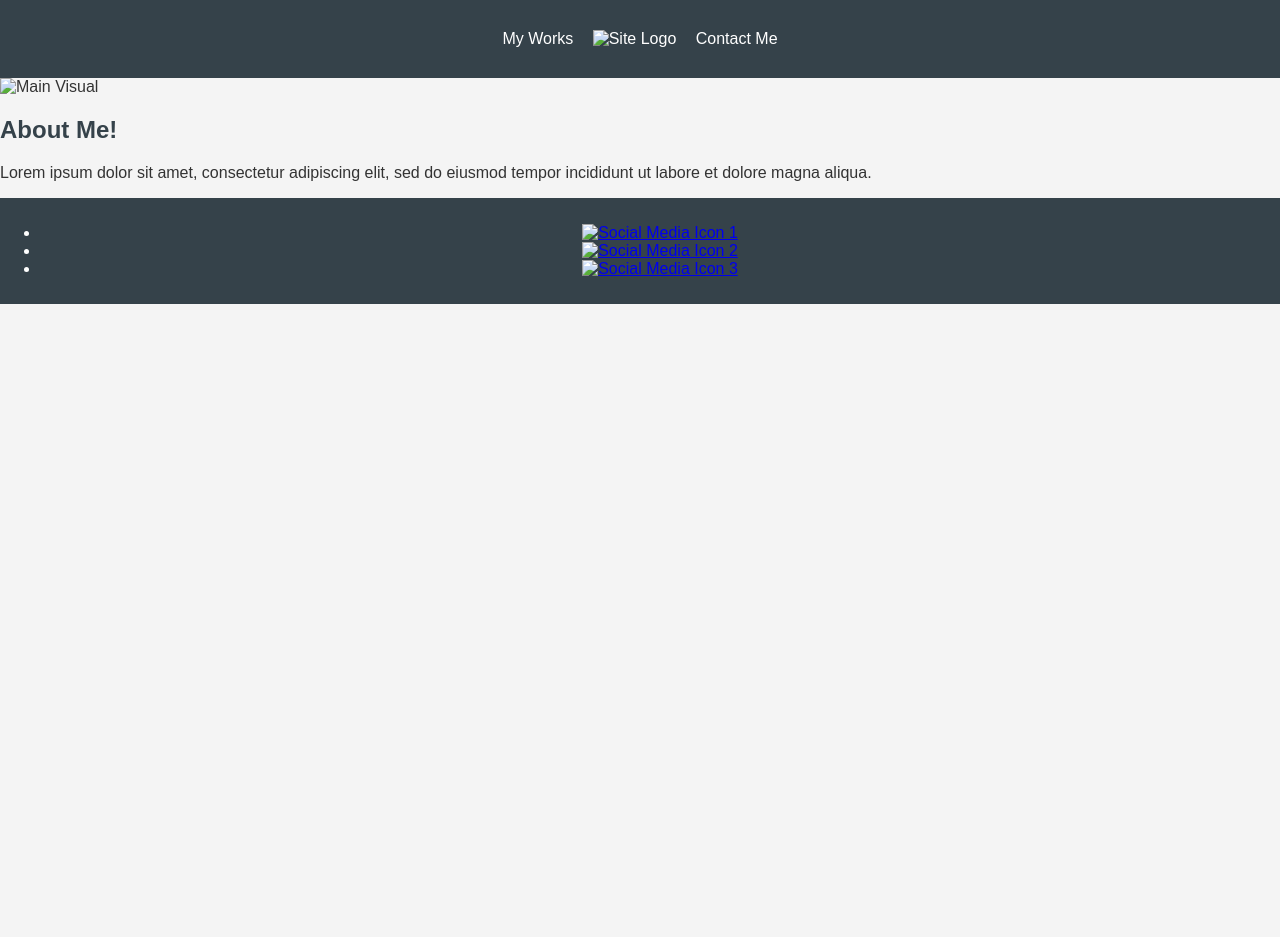
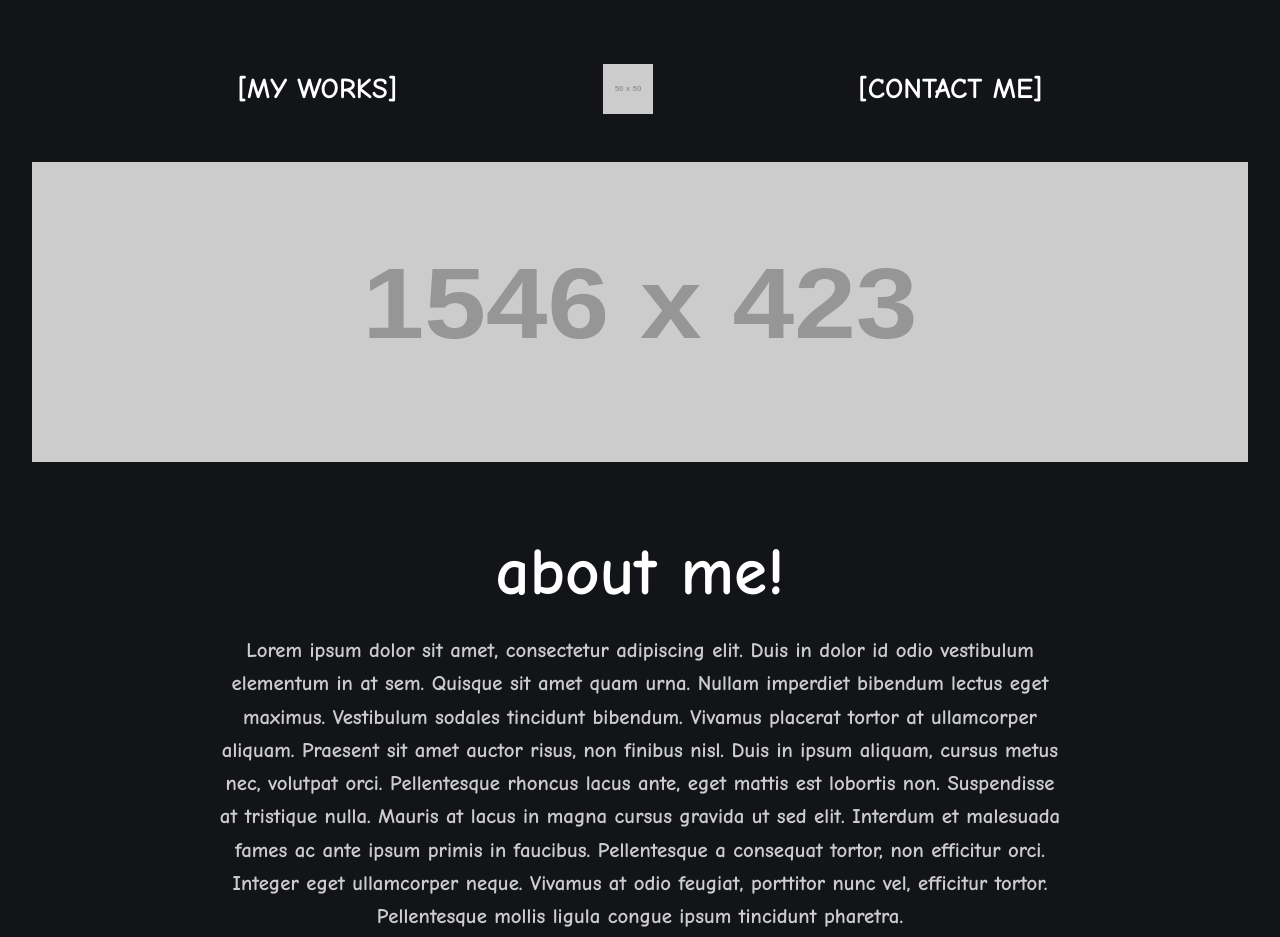
Before and after one commit to ImMarv/portfolio-template, a website: page portfolio-website/public/pages/index.html in a window 1280 px wide. Shown: the top 937 px of the page. Before the commit the page ends 800 px from the top, so only its background shows below. Drawn offline with Linux system fonts and the light colour scheme; placeholder pictures from the web are drawn by us.

Commit message:
index changed

```diff
--- /dev/null
+++ b/portfolio-website/public/css/index.css
@@ -0,0 +1,107 @@
+/* index.css */
+
+:root {
+  --night: #121417;
+  --rusty-red: #D72247;
+  --claret: #751B2F;
+  --white: #FFFFFF;
+}
+
+* {
+  margin: 0;
+  padding: 0;
+  box-sizing: border-box;
+}
+
+body {
+  background-color: var(--night);
+  color: var(--white);
+  font-family: 'Comic Neue', cursive, sans-serif;
+  text-align: center;
+  line-height: 1.6;
+  padding: 2rem;
+}
+
+/* NAVIGATION */
+.navbar {
+  display: flex;
+  justify-content: space-evenly;
+  align-items: center;
+  padding: 2rem 0;
+  font-size: 1.8rem;
+}
+
+.navbar a {
+  color: var(--white);
+  text-decoration: none;
+  font-weight: bold;
+  transition: color 0.3s ease;
+}
+
+.navbar a:hover {
+  color: var(--rusty-red);
+}
+
+.logo {
+  width: 50px;
+  height: 50px;
+  object-fit: fill;
+}
+
+/* BANNER */
+.hero-image {
+  width: 100%;
+  max-height: 300px;
+  object-fit: fill;
+  margin: 1rem 0;
+}
+
+/* ABOUT SECTION */
+.about {
+  margin: 2rem 0;
+}
+
+.about h1 {
+  font-size: 4.2rem;
+  margin-bottom: 0.5rem;
+  text-transform: lowercase;
+}
+
+.about p {
+  max-width: 70%;
+  margin: 0 auto;
+  font-size: 1.3rem;
+  color: #ccc;
+}
+
+/* SOCIAL MEDIA ICONS */
+.social-media ul {
+  list-style: none;
+  display: flex;
+  justify-content: center;
+  gap: 2rem;
+  margin-top: 2rem;
+}
+
+.social-media li {
+  display: flex;
+  flex-direction: column;
+  align-items: center;
+}
+
+.social-media img {
+  width: 128px;
+  height: 128px;
+  transition: transform 0.2s ease;
+}
+
+.social-media img:hover {
+  transform: scale(1.1);
+}
+
+.social-media a {
+  text-decoration: none;
+  color: var(--white);
+  margin-top: 0.5rem;
+  font-size: 1rem;
+}
--- a/portfolio-website/public/pages/index.html
+++ b/portfolio-website/public/pages/index.html
@@ -1,51 +1,53 @@
 <!DOCTYPE html>
 <html lang="en">
 <head>
-  <meta charset="UTF-8">
-  <meta name="viewport" content="width=device-width, initial-scale=1.0">
-  <title>My Portfolio</title>
-  <link rel="stylesheet" href="/css/styles.css">
+  <meta charset="UTF-8" />
+  <meta name="viewport" content="width=device-width, initial-scale=1.0"/>
+  <title>Index</title>
+  <link rel="stylesheet" href="../css/index.css" />
+
+  <!-- Optional: Fun hand-drawn font -->
+  <link href="https://fonts.googleapis.com/css2?family=Comic+Neue:wght@700&display=swap" rel="stylesheet" />
 </head>
 <body>
-  <!-- Navigation -->
+  <!-- NAVIGATION BAR -->
   <header>
     <nav class="navbar">
-      <a href="/pages/works.html">My Works</a>
-      <img src="/assets/logo.png" alt="Site Logo" class="logo" />
-      <a href="/pages/contact.html">Contact Me</a>
+      <a href="works.html">[MY WORKS]</a>
+      <img src="https://placehold.co/50x50" alt="Site Icon" class="logo" />
+      <a href="contact.html">[CONTACT ME]</a>
     </nav>
   </header>
 
-  <!-- Hero Section -->
+  <!-- HERO / BANNER IMAGE -->
   <section class="hero">
-    <img src="/assets/hero-image.jpg" alt="Main Visual" class="hero-image" />
+    <img src="https://placehold.co/1546x423" alt="Banner image" class="hero-image" />
   </section>
 
-  <!-- About Section -->
+  <!-- ABOUT SECTION -->
   <section class="about">
-    <h1>About Me!</h1>
+    <h1>about me!</h1>
     <p>
-      Lorem ipsum dolor sit amet, consectetur adipiscing elit, sed do eiusmod
-      tempor incididunt ut labore et dolore magna aliqua.
+      Lorem ipsum dolor sit amet, consectetur adipiscing elit. Duis in dolor id odio vestibulum elementum in at sem. Quisque sit amet quam urna. Nullam imperdiet bibendum lectus eget maximus. Vestibulum sodales tincidunt bibendum. Vivamus placerat tortor at ullamcorper aliquam. Praesent sit amet auctor risus, non finibus nisl. Duis in ipsum aliquam, cursus metus nec, volutpat orci. Pellentesque rhoncus lacus ante, eget mattis est lobortis non. Suspendisse at tristique nulla. Mauris at lacus in magna cursus gravida ut sed elit. Interdum et malesuada fames ac ante ipsum primis in faucibus. Pellentesque a consequat tortor, non efficitur orci. Integer eget ullamcorper neque. Vivamus at odio feugiat, porttitor nunc vel, efficitur tortor. Pellentesque mollis ligula congue ipsum tincidunt pharetra.
     </p>
   </section>
 
-  <!-- Social Media -->
+  <!-- SOCIAL MEDIA ICONS -->
   <footer class="social-media">
     <ul>
       <li>
-        <a href="#" aria-label="Social Media 1">
-          <img src="/assets/social1.png" alt="Social Media Icon 1" />
+        <a href="#" aria-label="Twitter">
+          <img src="https://placehold.co/64x64" alt="Twitter icon" />
         </a>
       </li>
       <li>
-        <a href="#" aria-label="Social Media 2">
-          <img src="/assets/social2.png" alt="Social Media Icon 2" />
+        <a href="#" aria-label="Instagram">
+          <img src="https://placehold.co/64x64" alt="Instagram icon" />
         </a>
       </li>
       <li>
-        <a href="#" aria-label="Social Media 3">
-          <img src="/assets/social3.png" alt="Social Media Icon 3" />
+        <a href="#" aria-label="LinkedIn">
+          <img src="https://placehold.co/64x64" alt="LinkedIn icon" />
         </a>
       </li>
     </ul>
```
